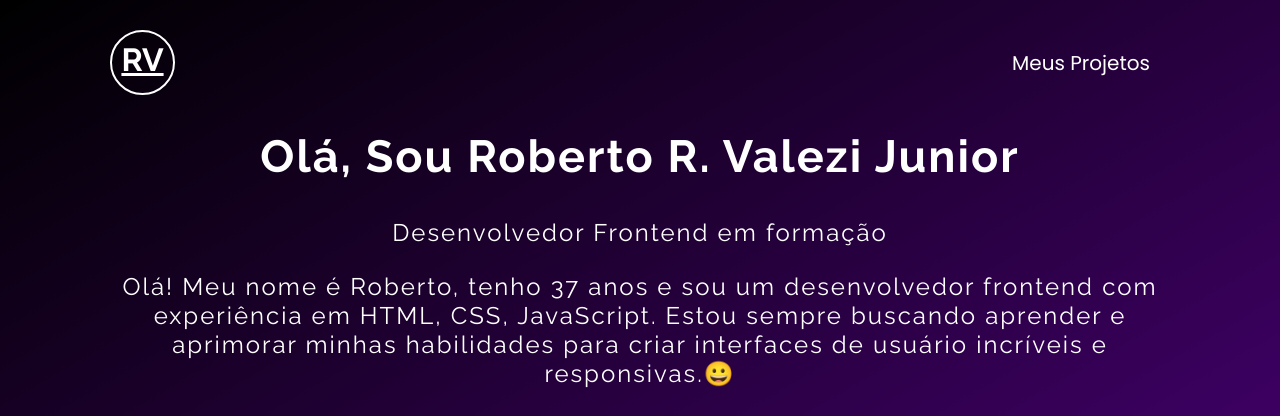
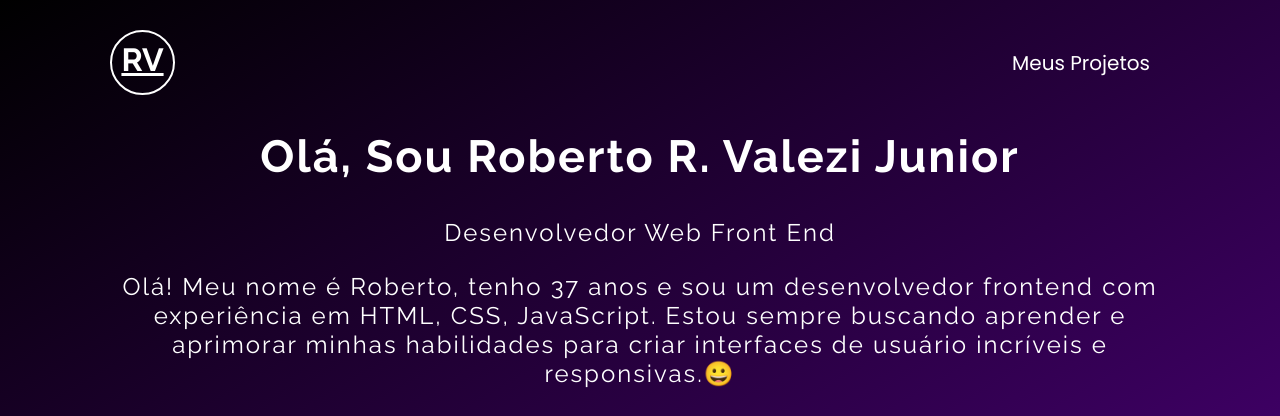
Before and after one commit to Roberto-Valezi/portifolio, a plain HTML site: page index.html in a window 1280 px wide. Shown: the top 416 px of the page. Drawn offline with nearby package versions, Linux system fonts and the light colour scheme.

Commit message:
correção

```diff
--- a/index.html
+++ b/index.html
@@ -40,7 +40,7 @@
     <section class="home">
         <div class="informacoes">
             <h1>Olá, Sou Roberto R. Valezi Junior</h1>
-            <p>Desenvolvedor Frontend em formação</p>
+            <p>Desenvolvedor Web Front End </p>
             <p>Olá! Meu nome é Roberto, tenho 37 anos e sou um desenvolvedor frontend com experiência em HTML, CSS, JavaScript. Estou sempre buscando aprender e aprimorar minhas habilidades para criar interfaces de usuário incríveis e responsivas.😀 </p>
             <p></p>
 
```
